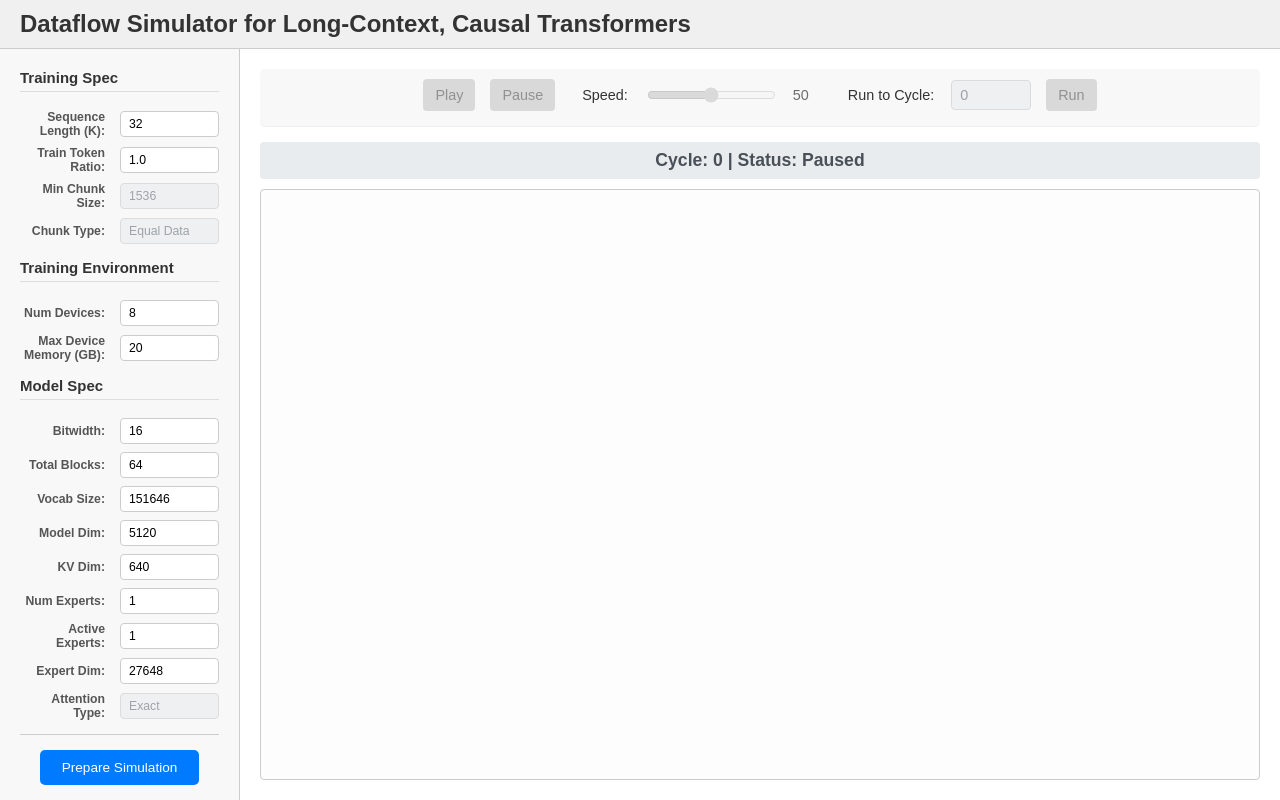
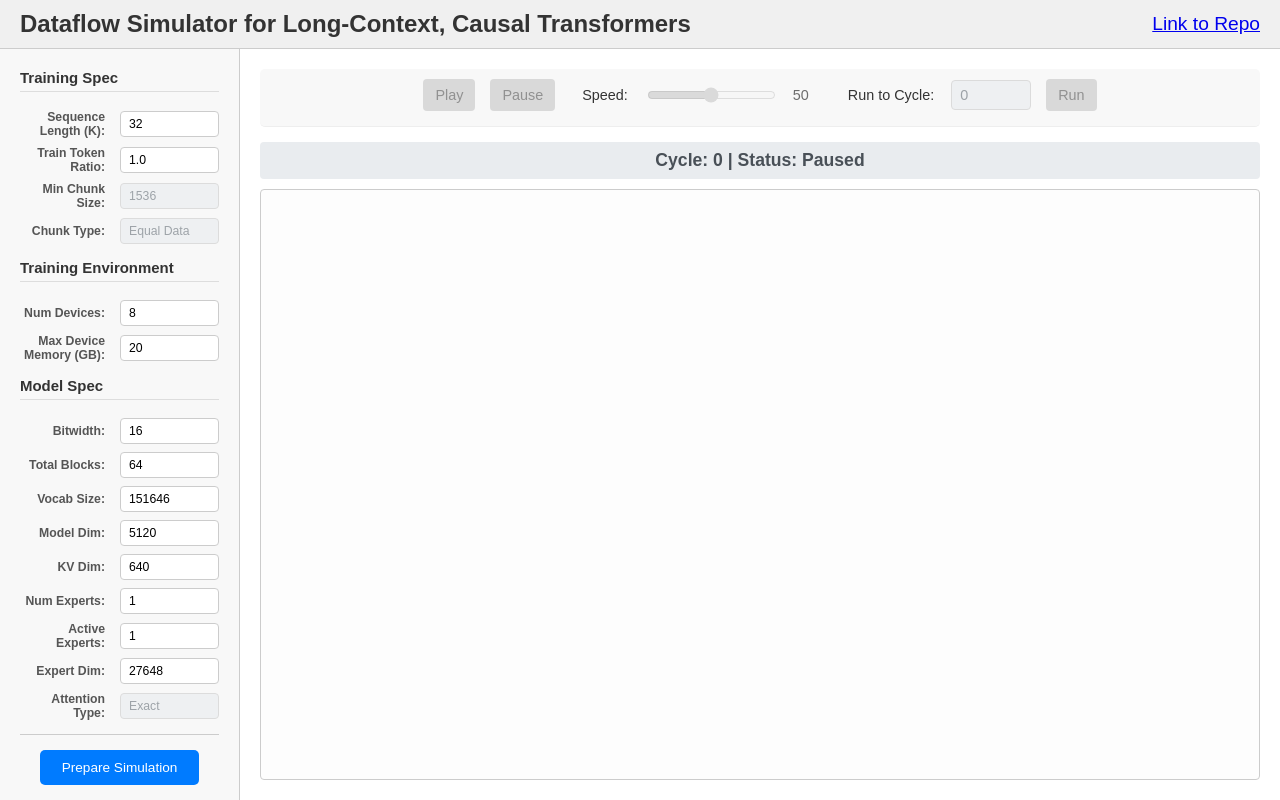
Before and after one commit to als244/ml_dataflow, a Flask app: page / in a window 1280 px wide. Run offline with Flask 2, Linux system fonts and the light colour scheme.

Commit message:
Updating layout to link to repo

```diff
--- a/libdataflowring/sim_app/static/style.css
+++ b/libdataflowring/sim_app/static/style.css
@@ -27,11 +27,23 @@ header {
     padding: 10px 20px;
     border-bottom: 1px solid #ccc;
     flex-shrink: 0;
+    justify-content: space-between;
+    display: flex;
+    align-items: center;
 }
 header h1 {
     margin: 0;
     font-size: 1.5em;
 }
+
+header h2 {
+    margin: 0; /* Remove default margins */
+    font-size: 1.2rem; /* Make font smaller (adjust value as needed) */
+    /* You can add other styles like color, font-weight etc. */
+    color: #569bdb;
+    font-weight: normal;
+}
+
 
 /* Main Layout Container - Flex */
 .main-container {
--- a/libdataflowring/sim_app/templates/index.html
+++ b/libdataflowring/sim_app/templates/index.html
@@ -9,6 +9,7 @@
 <body>
     <header>
         <h1>Dataflow Simulator for Long-Context, Causal Transformers</h1>
+        <h2><a href="https://github.com/als244/ml_dataflow">Link to Repo</a></h2>
     </header>
 
     <div class="main-container">
```
